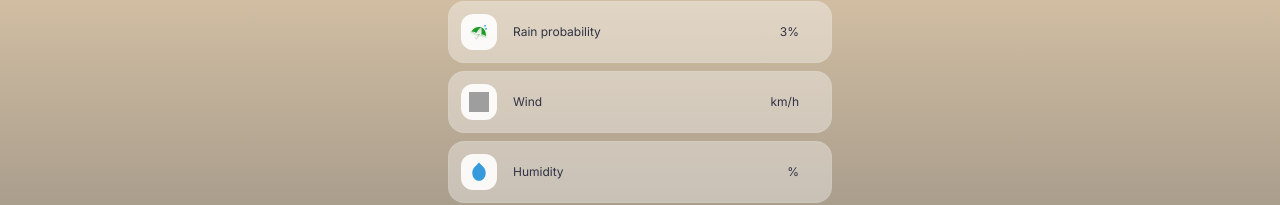
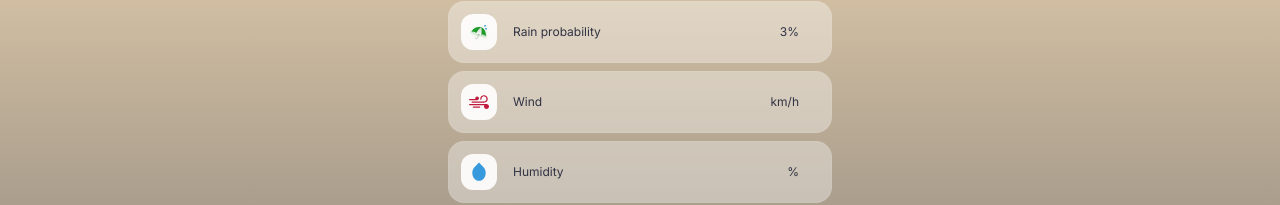
Before and after one commit to carolinecobucci/weather-api, a React (Vite) app: page / in a window 1280 px wide. Shown: the part 239-444 px from the top of the page. Built offline with nearby package versions, Linux system fonts and the light colour scheme; no server answers; grey boxes are pictures that could not be loaded.

Commit message:
added preview to readme file

```diff
--- a/src/components/ClimateInfo.tsx
+++ b/src/components/ClimateInfo.tsx
@@ -42,9 +42,7 @@ const ClimateInfo = ({
         unit={"%"}
       />
       <Row
-        imageSrc={
-          "https://drive.google.com/file/d/1vKa1g2KB5u1cREblvaLOkIHu9cmAEq1T/view?usp=sharing"
-        }
+        imageSrc={"/src/assets/wind.svg"}
         imageAlt={"wind icon"}
         label={"Wind"}
         content={wind}
```
Also changed, not shown: src/assets/preview weather-api.png (added), 1 other file (tests, documents, lock files or other folders).
